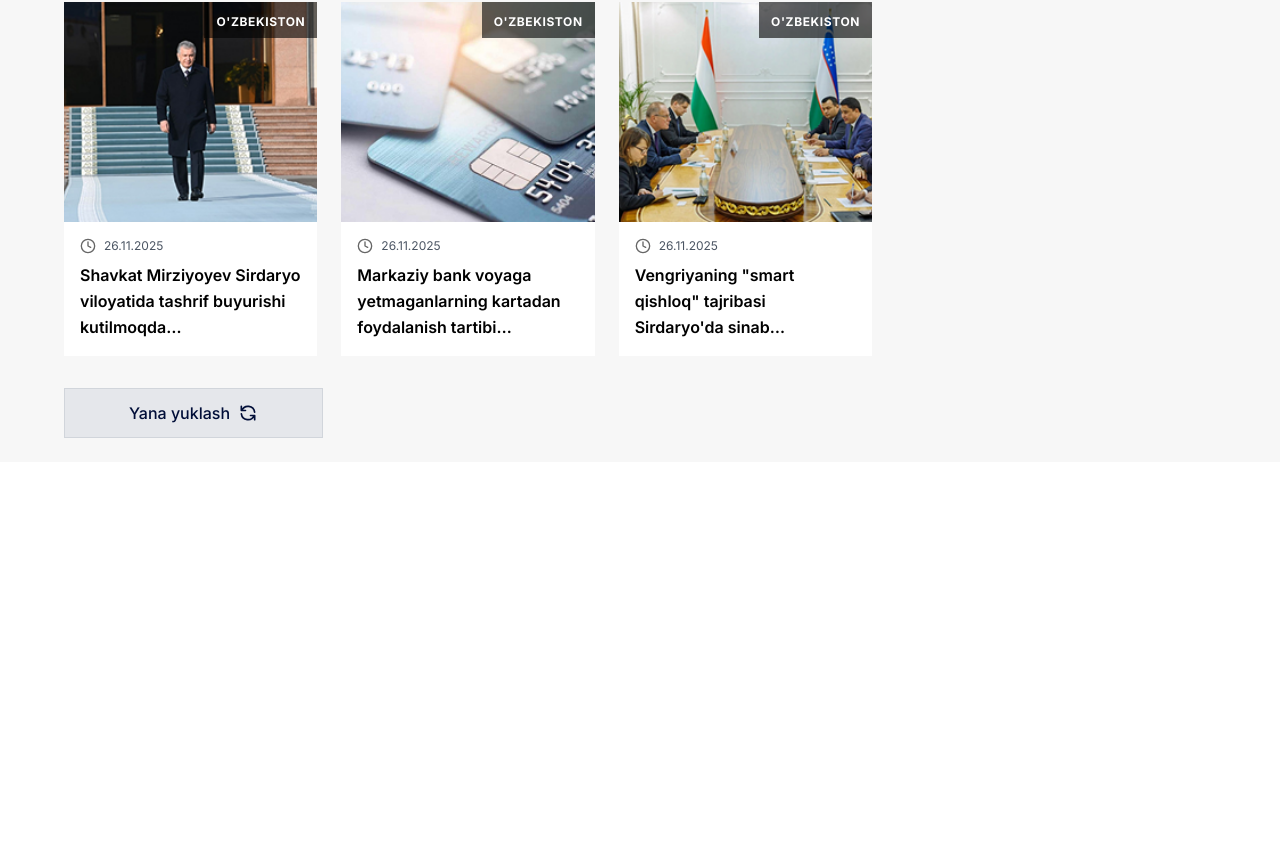
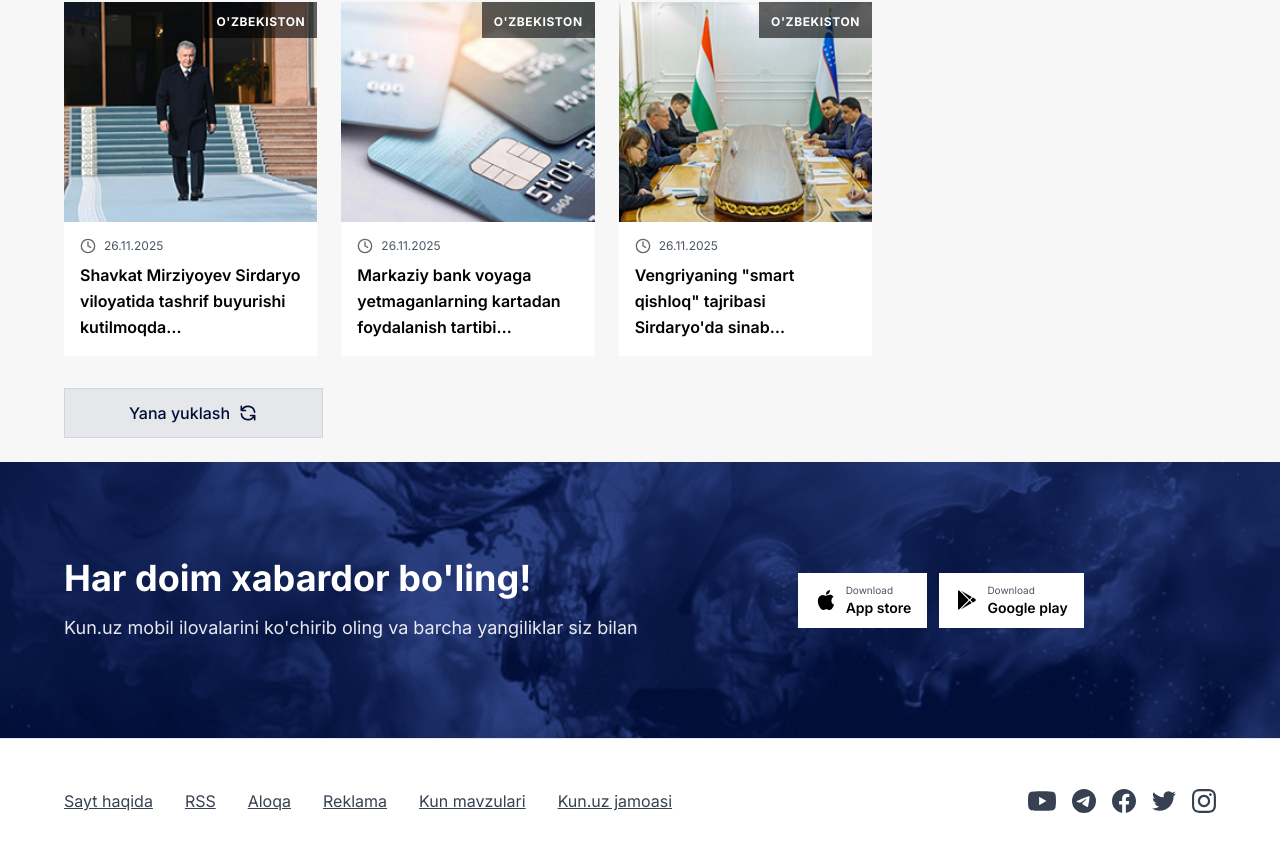
Before and after one commit to Alisher1707/kun.uz, a React (Vite) app: page /ozbekiston in a window 1280 px wide. Shown: the part 1666-2517 px from the top of the page. Before the commit the page ends 2128 px from the top, so only its background shows below. Built offline with nearby package versions, Linux system fonts and the light colour scheme; a web font is replaced by a local one.

Commit message:
improve Uzbekistanpage

```diff
--- a/src/pages/UzbekistanPage.jsx
+++ b/src/pages/UzbekistanPage.jsx
@@ -1,5 +1,7 @@
 import Navbar from '../components/Navbar';
 import CategoryMenu from '../components/CategoryMenu';
+import AppDownload from '../components/AppDownload';
+import Footer from '../components/Footer';
 
 const UzbekistanPage = () => {
   // O'zbekiston yangiliklari
@@ -266,6 +268,12 @@ const UzbekistanPage = () => {
           </div>
         </div>
       </div>
+
+      {/* App Download Section */}
+      <AppDownload />
+
+      {/* Footer */}
+      <Footer />
     </div>
   );
 };
```
